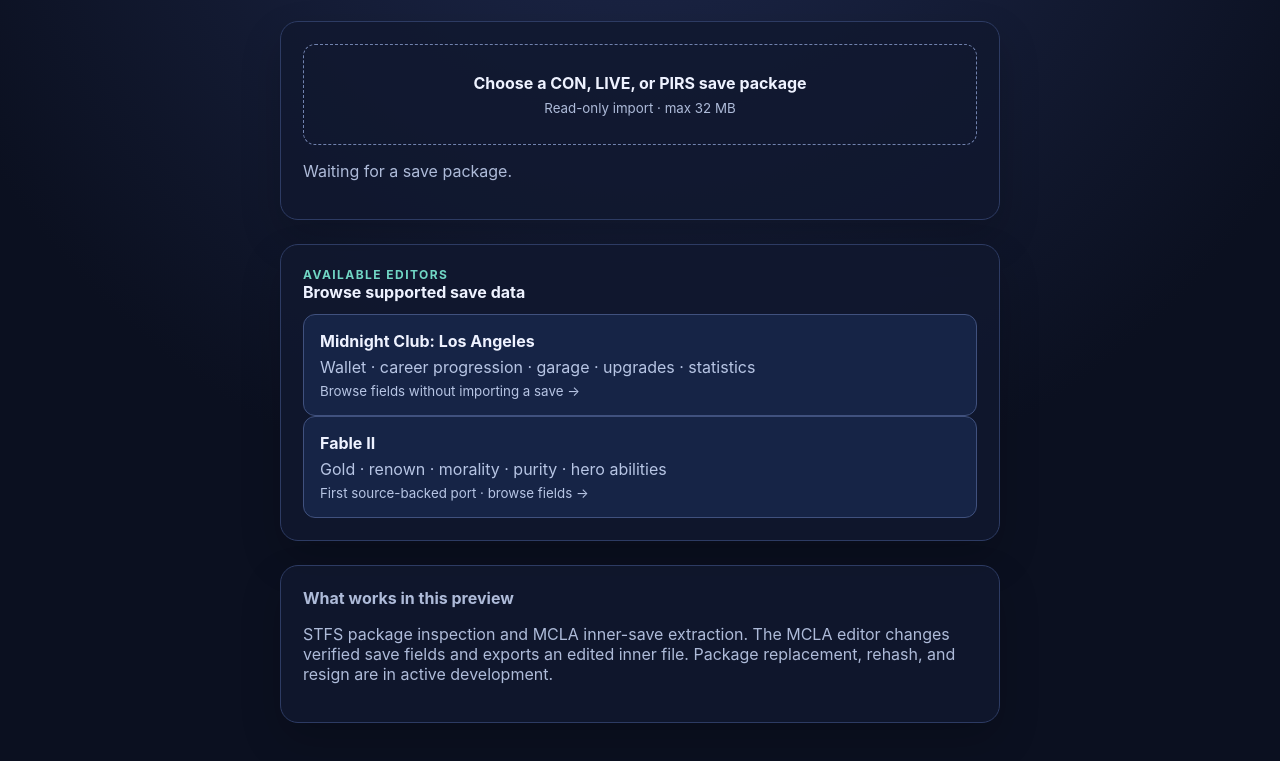
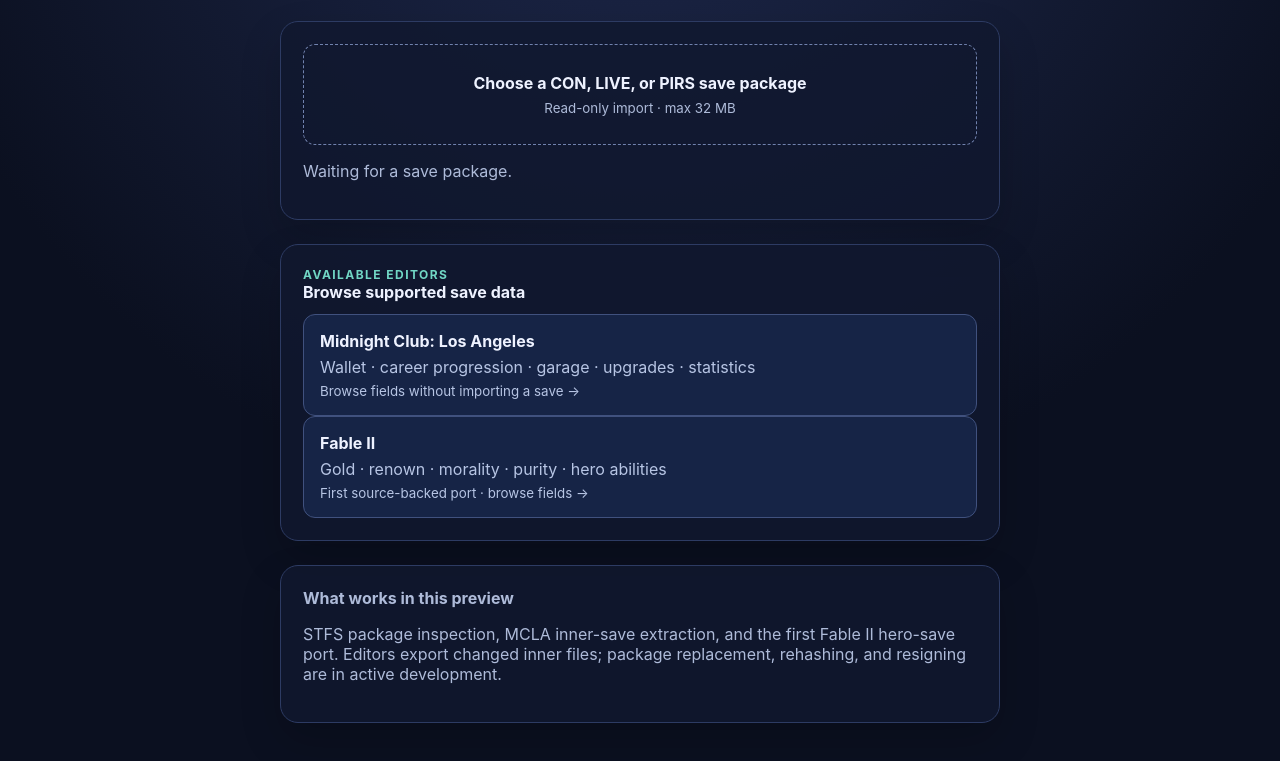
Before and after one commit to UndergradMartinC/SaveForge360, a website: page web/index.html in a window 1280 px wide. Shown: the part 247-1008 px from the top of the page. Drawn offline with Linux system fonts and the light colour scheme.

Commit message:
Describe Fable II preview

```diff
--- a/web/index.html
+++ b/web/index.html
@@ -37,7 +37,7 @@
       </section>
       <section class="notes">
         <h2>What works in this preview</h2>
-        <p>STFS package inspection and MCLA inner-save extraction. The MCLA editor changes verified save fields and exports an edited inner file. Package replacement, rehash, and resign are in active development.</p>
+        <p>STFS package inspection, MCLA inner-save extraction, and the first Fable II hero-save port. Editors export changed inner files; package replacement, rehashing, and resigning are in active development.</p>
       </section>
     </main>
     <script src="/app.js"></script>
```
